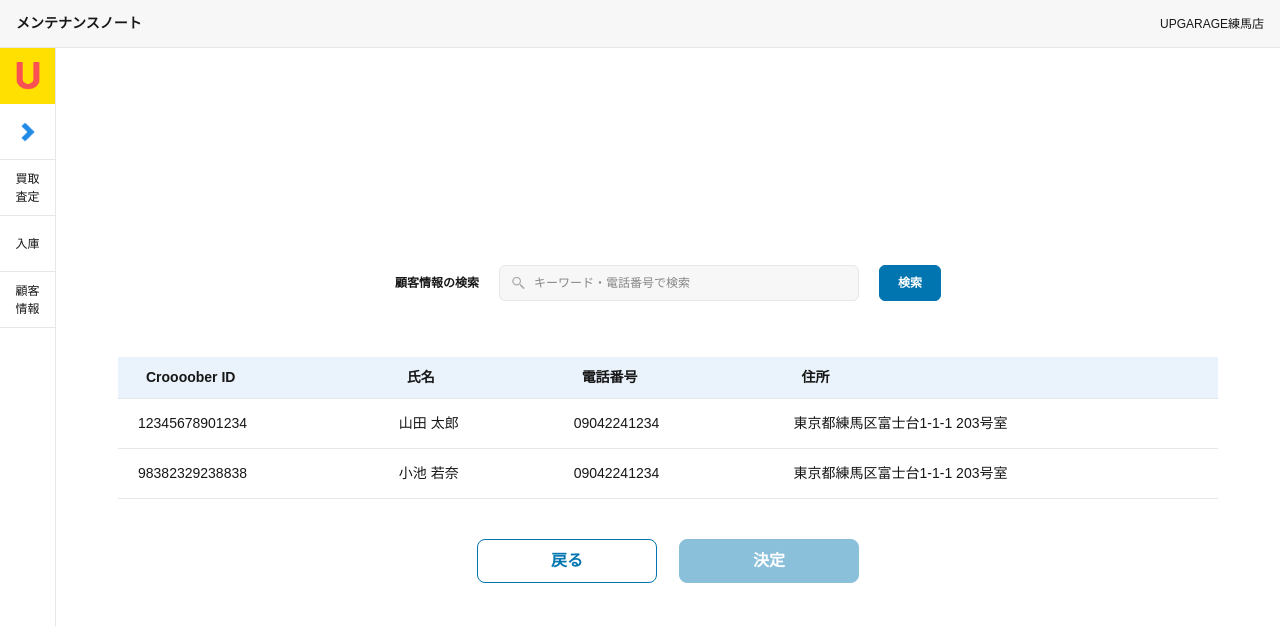
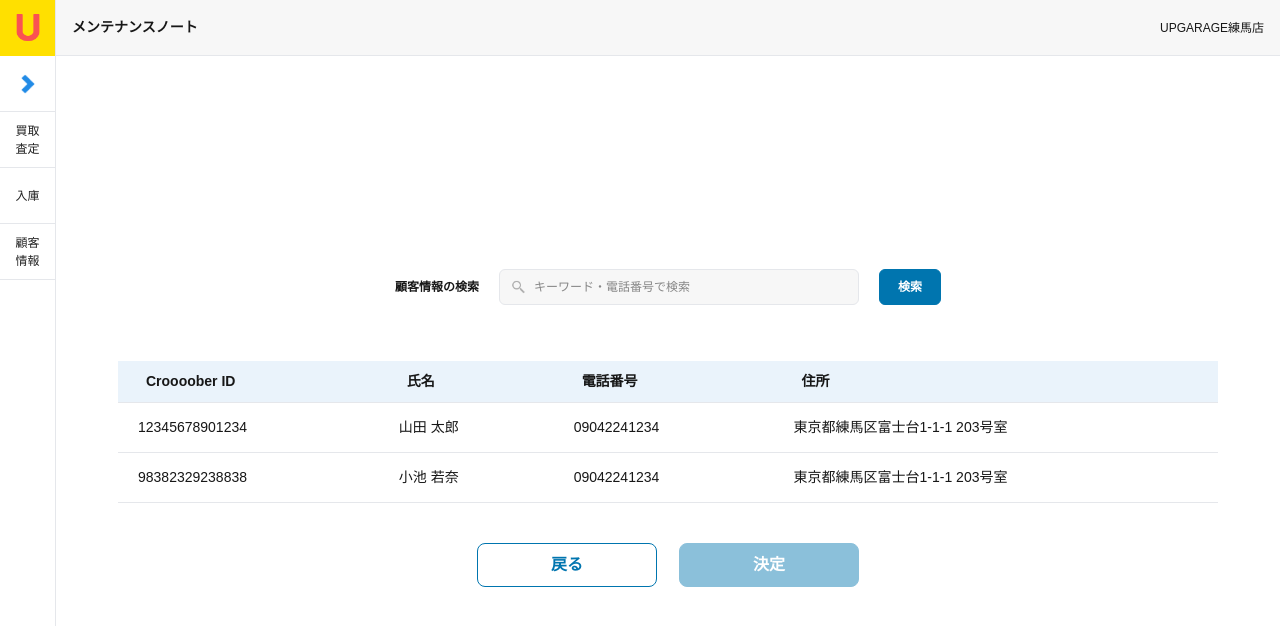
Before and after one commit to static-haruka/frontend-training-1, a Next.js app: page / in a window 1280 px wide. Shown: the top 626 px of the page. Built offline with nearby package versions, Linux system fonts and the light colour scheme.

Commit message:
fix: fix Sidebar drawer layout and styling

```diff
--- a/app/components/Sidebar.tsx
+++ b/app/components/Sidebar.tsx
@@ -15,10 +15,10 @@ const MENU: Record<MenuKey, { label: string; subItems: SubItem[] }> = {
   purchase: {
     label: '買取\n査定',
     subItems: [
-      { label: '新規買取査定', icon: '/icons/icons8-camera.png' },
+      { label: '新規買取査定',   icon: '/icons/icons8-camera.png' },
       { label: '買取契約の締結', icon: '/icons/icons8-pencil.png' },
-      { label: '仮入庫前一覧', icon: '/icons/icons8-sub.png' },
-      { label: '査定ランク編集', icon: '/icons/icons8-rank.png' },
+      { label: '仮入庫前一覧',   icon: '/icons/icons8-sub.png'    },
+      { label: '査定ランク編集', icon: '/icons/icons8-rank.png'   },
     ],
   },
   stock: {
@@ -31,8 +31,8 @@ const MENU: Record<MenuKey, { label: string; subItems: SubItem[] }> = {
   customer: {
     label: '顧客\n情報',
     subItems: [
-      { label: '新規顧客登録', icon: '/icons/icons8-sinki.png' },
-      { label: 'Croooober ID検索', icon: '/icons/icons8-id.png' },
+      { label: '新規顧客登録',       icon: '/icons/icons8-sinki.png' },
+      { label: 'Croooober ID検索', icon: '/icons/icons8-id.png'    },
     ],
   },
 };
@@ -49,21 +49,25 @@ export default function Sidebar() {
           </LogoMark>
         </SidebarTop>
 
-        <SidebarChevron type="button" onClick={() => setIsOpen(true)} aria-label="">
+        <SidebarChevron
+          type="button"
+          onClick={() => setIsOpen(true)}
+          aria-label="メニューを開く"
+        >
           <img src="/icons/icons8-chevron-right.png" alt="" />
         </SidebarChevron>
 
-
         <SidebarNav>
-          <SidebarItem>
-            <SidebarItemLink href="/user_search">
-              <SidebarItemText>{MENU.purchase.label}</SidebarItemText>
+          {(Object.keys(MENU) as MenuKey[]).map((key) => (
+            <SidebarItem key={key}>
+              <SidebarItemLink href={key === 'purchase' ? '/user_search' : '/'}>
+                <SidebarItemText>{MENU[key].label}</SidebarItemText>
               </SidebarItemLink>
 
               <SubMenuPanel>
                 <SubMenuList>
-                {MENU.purchase.subItems.map((item, index) => (
-                  <SubMenuRow key={`purchase-${index}-${item.label}`}>
+                  {MENU[key].subItems.map((item, index) => (
+                    <SubMenuRow key={`${key}-${index}`}>
                       <SubMenuIcon aria-hidden="true">
                         <img src={item.icon} alt="" />
                       </SubMenuIcon>
@@ -73,63 +77,29 @@ export default function Sidebar() {
                 </SubMenuList>
               </SubMenuPanel>
             </SidebarItem>
-
-          <SidebarItem>
-            <SidebarItemLink href="/">
-              <SidebarItemText>{MENU.stock.label}</SidebarItemText>
-            </SidebarItemLink>
-
-            <SubMenuPanel>
-              <SubMenuList>
-                {MENU.stock.subItems.map((item, index) => (
-                  <SubMenuRow key={`stock-${index}-${item.label}`}>
-                    <SubMenuIcon aria-hidden="true">
-                      <img src={item.icon} alt="" />
-                    </SubMenuIcon>
-                    <SubMenuText>{item.label}</SubMenuText>
-                  </SubMenuRow>
           ))}
-              </SubMenuList>
-            </SubMenuPanel>
-          </SidebarItem>
-
-          <SidebarItem>
-            <SidebarItemLink href="/">
-              <SidebarItemText>{MENU.customer.label}</SidebarItemText>
-            </SidebarItemLink>
-
-            <SubMenuPanel>
-              <SubMenuList>
-                {MENU.customer.subItems.map((item, index) => (
-                  <SubMenuRow key={`customer-${index}-${item.label}`}>
-                    <SubMenuIcon aria-hidden="true">
-                      <img src={item.icon} alt="" />
-                    </SubMenuIcon>
-                    <SubMenuText>{item.label}</SubMenuText>
-                  </SubMenuRow>
-                ))}
-              </SubMenuList>
-            </SubMenuPanel>
-          </SidebarItem>
         </SidebarNav>
       </SidebarBase>
 
-      <Overlay $open={isOpen}>
+      <Overlay $open={isOpen} onClick={() => setIsOpen(false)} />
+
       <Panel $open={isOpen} role="dialog" aria-label="サイドバー一覧">
-          <PanelHeader>
-            <CloseButton type="button" onClick={() => setIsOpen(false)} aria-label="閉じる">
+        <PanelClose>
+          <CloseButton
+            type="button"
+            onClick={() => setIsOpen(false)}
+            aria-label="閉じる"
+          >
             ×
           </CloseButton>
-          </PanelHeader>
-
+        </PanelClose>
         <PanelBody>
           {(Object.keys(MENU) as MenuKey[]).map((key) => (
             <PanelSection key={key}>
               <SectionTitle>{MENU[key].label.replace('\n', '')}</SectionTitle>
-
               <SubMenuList>
                 {MENU[key].subItems.map((item, index) => (
-                    <SubMenuRow key={`${key}-${index}-${item.label}`}>
+                  <SubMenuRow key={`${key}-panel-${index}`}>
                     <SubMenuIcon aria-hidden="true">
                       <img src={item.icon} alt="" />
                     </SubMenuIcon>
@@ -141,15 +111,13 @@ export default function Sidebar() {
           ))}
         </PanelBody>
       </Panel>
-      </Overlay>
-
-
     </SidebarWrap>
   );
 }
 
 /* ---------- styles ---------- */
 const SIDEBAR_SIZE = 56;
+const HEADER_HEIGHT = 56;
 
 const SidebarWrap = styled.aside`
   display: flex;
@@ -157,7 +125,9 @@ const SidebarWrap = styled.aside`
 
 const SidebarBase = styled.div`
   width: ${SIDEBAR_SIZE}px;
+  min-width: ${SIDEBAR_SIZE}px;
   border-right: 1px solid #e5e7eb;
+  background: #fff;
 `;
 
 const SidebarTop = styled.div`
@@ -189,19 +159,18 @@ const SidebarChevron = styled.button`
   display: flex;
   align-items: center;
   justify-content: center;
-  border-bottom: 1px solid #e5e7eb;
-
-  padding: 0;
   border: none;
   background: transparent;
   border-bottom: 1px solid #e5e7eb;
-  line-height: 0;
+  cursor: pointer;
 
   img {
     width: 20px;
     height: 20px;
     display: block;
   }
+
+  &:hover { background: #f3f4f6; }
 `;
 
 const SidebarNav = styled.nav``;
@@ -209,13 +178,16 @@ const SidebarNav = styled.nav``;
 const SubMenuPanel = styled.div`
   position: absolute;
   left: ${SIDEBAR_SIZE}px;
-  top: 0px;
-  width: 300px;
+  top: 0;
+  width: 220px;
   opacity: 0;
   pointer-events: none;
   border: 1px solid #e5e7eb;
   border-radius: 2px;
   background: #fff;
+  box-shadow: 2px 4px 12px rgba(0, 0, 0, 0.08);
+  z-index: 50;
+  transition: opacity 0.1s;
 `;
 
 const SidebarItem = styled.div`
@@ -228,41 +200,36 @@ const SidebarItem = styled.div`
 `;
 
 const SidebarItemLink = styled(Link)`
-  height: 56px;
+  height: ${SIDEBAR_SIZE}px;
   display: flex;
   align-items: center;
   justify-content: center;
-
   border-bottom: 1px solid #e5e7eb;
+  text-decoration: none;
 
   &:hover {
-    background: #EDF4FA;
+    background: #edf4fa;
     font-weight: 600;
-  }
-
-  &:hover + div {
-    opacity: 1;
   }
 `;
 
 const SidebarItemText = styled.span`
   font-size: 12px;
   white-space: pre-line;
+  text-align: center;
+  color: #222;
 `;
 
-const SubMenuList = styled.div`
-`;
+const SubMenuList = styled.div``;
 
 const SubMenuRow = styled.div`
   display: flex;
   align-items: center;
   gap: 12px;
   padding: 10px 16px;
+  cursor: pointer;
 
-
-  & + & {
-    border-top: none;
-  }
+  &:hover { background: #f3f4f6; }
 `;
 
 const SubMenuIcon = styled.div`
@@ -270,14 +237,14 @@ const SubMenuIcon = styled.div`
   height: 28px;
   border-radius: 4px;
   background: #0075af;
-
   display: flex;
   align-items: center;
   justify-content: center;
+  flex-shrink: 0;
 
   img {
-  width: 24px;
-  height: 24px;
+    width: 18px;
+    height: 18px;
     object-fit: contain;
     filter: brightness(0) invert(1);
   }
@@ -285,59 +252,81 @@ const SubMenuIcon = styled.div`
 
 const SubMenuText = styled.div`
   font-size: 14px;
+  color: #222;
 `;
+
 
 const Overlay = styled.div<{ $open: boolean }>`
   position: fixed;
+  top: ${HEADER_HEIGHT}px;
+  left: 0;
+  right: 0;
+  bottom: 0;
+  background: rgba(0, 0, 0, 0.4);
+  z-index: 200;
+  opacity: ${(p) => (p.$open ? 1 : 0)};
+  pointer-events: ${(p) => (p.$open ? 'auto' : 'none')};
+  transition: opacity 0.2s;
 `;
 
 const Panel = styled.div<{ $open: boolean }>`
-  position: absolute;
-  margin-top: 56px;
-  top: 0;
-  height: 100vh;
-  width: 220px;
+  position: fixed;
+  top: ${HEADER_HEIGHT}px;
+  left: 0;
+  height: calc(100dvh - ${HEADER_HEIGHT}px);
+  width: 260px;
   background: #ffffff;
-  border: 1px solid #e5e7eb;
-  border-radius: 2px;
-
-  transform: ${(p) => (p.$open ? 'translateX(0)' : 'translateX(-100%)')};
+  box-shadow: 4px 0 16px rgba(0, 0, 0, 0.15);
+  z-index: 210;
 
   display: flex;
   flex-direction: column;
+
+  transform: ${(p) => (p.$open ? 'translateX(0)' : 'translateX(-100%)')};
+  visibility: ${(p) => (p.$open ? 'visible' : 'hidden')};
+  transition: transform 0.22s cubic-bezier(0.4, 0, 0.2, 1),
+              visibility 0s ${(p) => (p.$open ? '0s' : '0.22s')};
 `;
 
-const PanelHeader = styled.div`
-  height: 40px;
+const PanelClose = styled.div`
   display: flex;
-  align-items: center;
+  justify-content: flex-end;
+  padding: 4px 8px;
+  flex-shrink: 0;
 `;
 
 const CloseButton = styled.button`
-  margin-left: auto;
   width: 32px;
+  height: 32px;
   font-size: 20px;
   color: #0075af;
   font-weight: 600;
+  border: none;
+  background: transparent;
+  cursor: pointer;
+  border-radius: 4px;
 
-  &:hover {
-    background: #f3f4f6;
-  }
+  &:hover { background: #f3f4f6; }
 `;
 
 const PanelBody = styled.div`
   padding: 12px;
+  overflow-y: auto;
+  flex: 1;
+  background: #fff;
 `;
 
 const PanelSection = styled.div`
   & + & {
-    margin-top: 16px;
+    margin-top: 8px;
+    padding-top: 8px;
   }
 `;
 
 const SectionTitle = styled.div`
-  font-size: 14px;
-  font-weight: 600;
+  font-size: 13px;
+  font-weight: 700;
   margin-bottom: 8px;
-  padding-left: 14px;
+  padding-left: 8px;
+  color: #555;
 `;
--- a/app/layout.tsx
+++ b/app/layout.tsx
@@ -36,16 +36,13 @@ export default function RootLayout({
       <body className={`${geistSans.variable} ${geistMono.variable} antialiased`}>
         <StyledComponentsRegistry>
           <App>
-            <Header>
-              <HeaderLeft>
-                <HeaderTitle>メンテナンスノート</HeaderTitle>
-              </HeaderLeft>
-              <HeaderRight>UPGARAGE練馬店</HeaderRight>
-            </Header>
-
             <Body>
               <Sidebar />
               <Main>
+                <Header>
+                  <HeaderTitle>メンテナンスノート</HeaderTitle>
+                  <HeaderRight>UPGARAGE練馬店</HeaderRight>
+                </Header>
                 <Content>{children}</Content>
               </Main>
             </Body>
@@ -66,28 +63,6 @@ const App = styled.div`
   flex-direction: column;
 `;
 
-const Header = styled.header`
-  height: 48px;
-  flex-shrink: 0;
-  background: #f7f7f7;
-  border-bottom: 1px solid #e5e7eb;
-  display: flex;
-  align-items: center;
-  padding: 0 16px;
-`;
-
-const HeaderLeft = styled.div``;
-
-const HeaderTitle = styled.div`
-  font-size: 14px;
-  font-weight: 600;
-`;
-
-const HeaderRight = styled.div`
-  margin-left: auto;
-  font-size: 12px;
-`;
-
 const Body = styled.div`
   flex: 1;
   display: flex;
@@ -102,6 +77,26 @@ const Main = styled.div`
   overflow-y: auto;
 `;
 
+const Header = styled.header`
+  height: 56px;
+  flex-shrink: 0;
+  background: #f7f7f7;
+  border-bottom: 1px solid #e5e7eb;
+  display: flex;
+  align-items: center;
+  padding: 0 16px;
+`;
+
+const HeaderTitle = styled.div`
+  font-size: 14px;
+  font-weight: 600;
+`;
+
+const HeaderRight = styled.div`
+  margin-left: auto;
+  font-size: 12px;
+`;
+
 const Content = styled.main`
   flex: 1;
 `;
```
Lines whose indentation alone changed are shown as unchanged.
